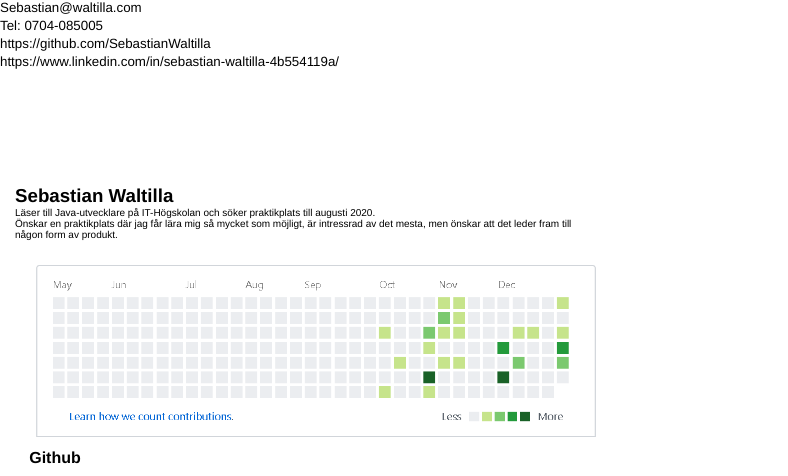
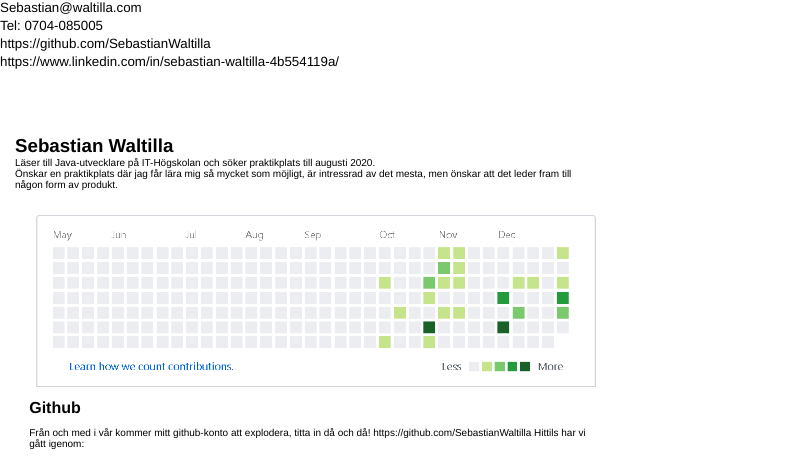
Before and after one commit to SebastianWaltilla/SebastianWaltilla.github.io, a plain HTML site: page index.html in a window 1280 px wide. Shown: the part 80-556 px from the top of the page, without its empty margins (0-788 px from the left). Drawn offline with Linux system fonts and the light colour scheme.

Commit message:
try something

```diff
--- a/index.html
+++ b/index.html
@@ -51,7 +51,6 @@
             </small>
 
 
-            <div class="box"></div>
 
 
     </div>
--- a/style.css
+++ b/style.css
@@ -82,7 +82,7 @@ position: fixed;
     float: left;
     overflow: scroll;
     overflow-x: hidden;
-    margin-top: 250px;
+    margin-top: 200px;
 }
 .profile-info::-webkit-scrollbar
 {
@@ -99,7 +99,7 @@ position: fixed;
 .profileContactSide
 {
     width:600px;
-    height:250px;
+    height:200px;
     background-color: white;
 }
 
```
